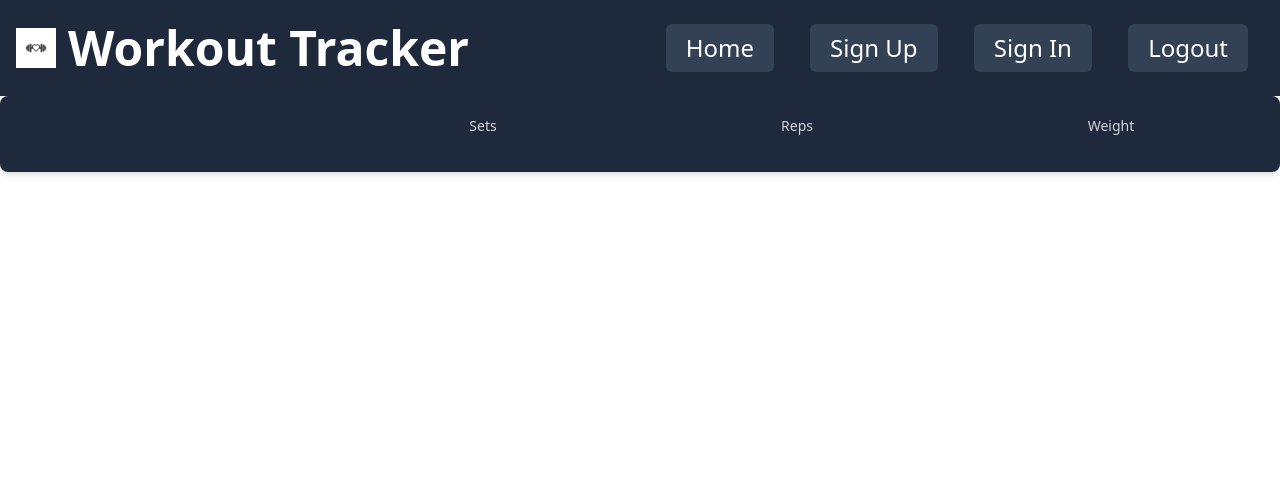
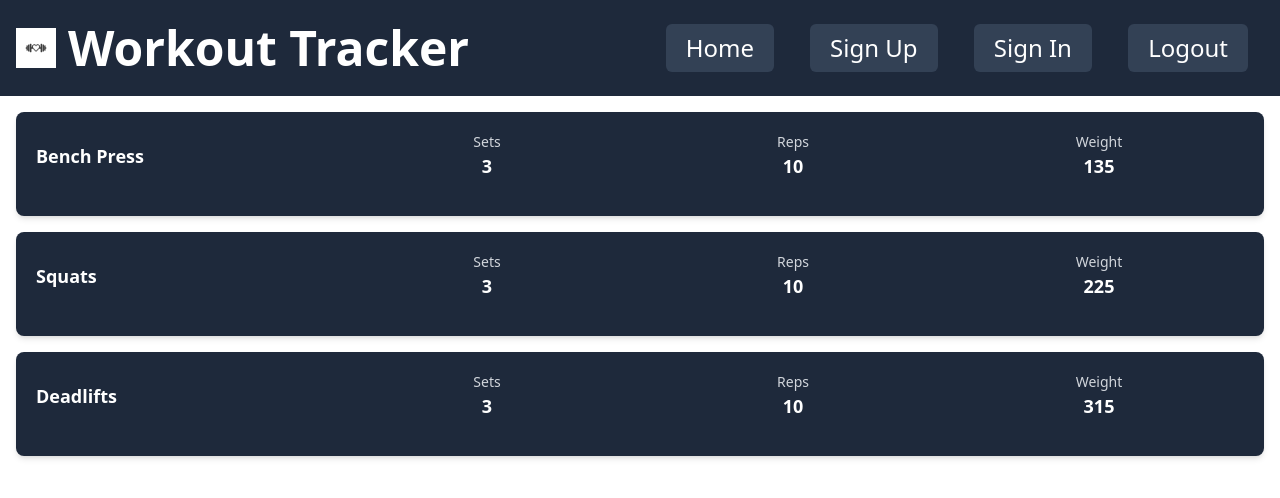
Before and after one commit to NathanStanislavsky/WorkoutTracker, a SvelteKit app: page /details/1 in a window 1280 px wide. Shown: the top 498 px of the page. Built offline with nearby package versions, Linux system fonts and the light colour scheme.

Commit message:
green tests

```diff
--- /dev/null
+++ b/src/lib/Exercise-Parent/Exercise-Parent.svelte
@@ -0,0 +1,25 @@
+<script lang="ts">
+    import Exercise from "../Exercise/Exercise.svelte";
+
+    export let exercises: {
+        name: string;
+        sets: number;
+        reps: number;
+        weight: number;
+    }[];
+  </script>
+
+  <div
+    class="h-3/4 overflow-y-auto flex flex-col space-y-4 p-4 snap-y snap-mandatory"
+  >
+    {#each exercises as exercise}
+      <div class="snap-start">
+        <Exercise
+            name={exercise.name}
+            sets={exercise.sets}
+            reps={exercise.reps}
+            weight={exercise.weight}
+        />
+      </div>
+    {/each}
+  </div>
--- a/src/routes/details/[id]/+page.svelte
+++ b/src/routes/details/[id]/+page.svelte
@@ -1,5 +1,11 @@
 <script>
-    import Exercise from '$lib/Exercise/Exercise.svelte';
+  import ExerciseParent from "$lib/Exercise-Parent/Exercise-Parent.svelte";
 </script>
 
-<Exercise />
+<ExerciseParent
+  exercises={[
+    { name: "Bench Press", sets: 3, reps: 10, weight: 135 },
+    { name: "Squats", sets: 3, reps: 10, weight: 225 },
+    { name: "Deadlifts", sets: 3, reps: 10, weight: 315 },
+  ]}
+/>
```
